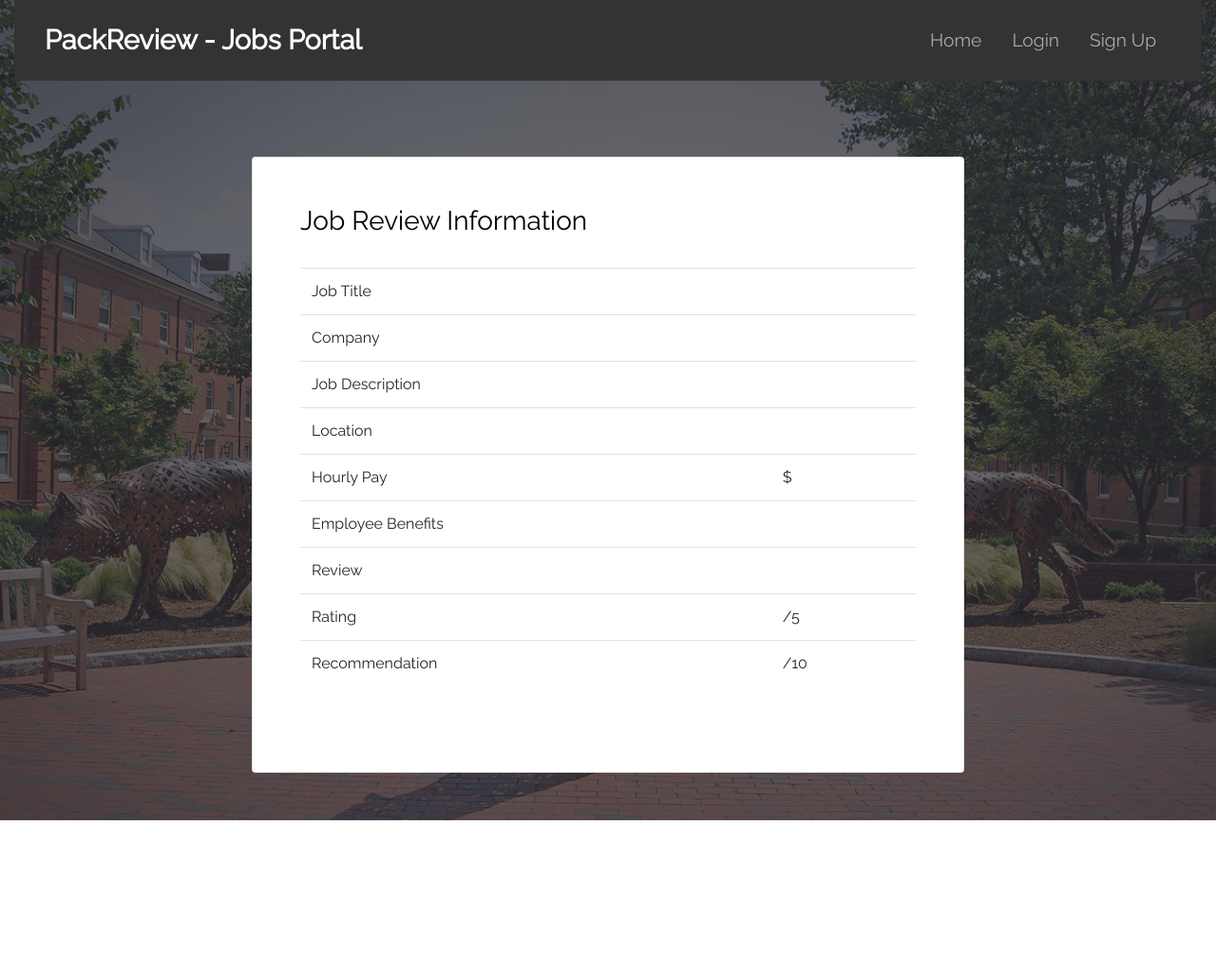
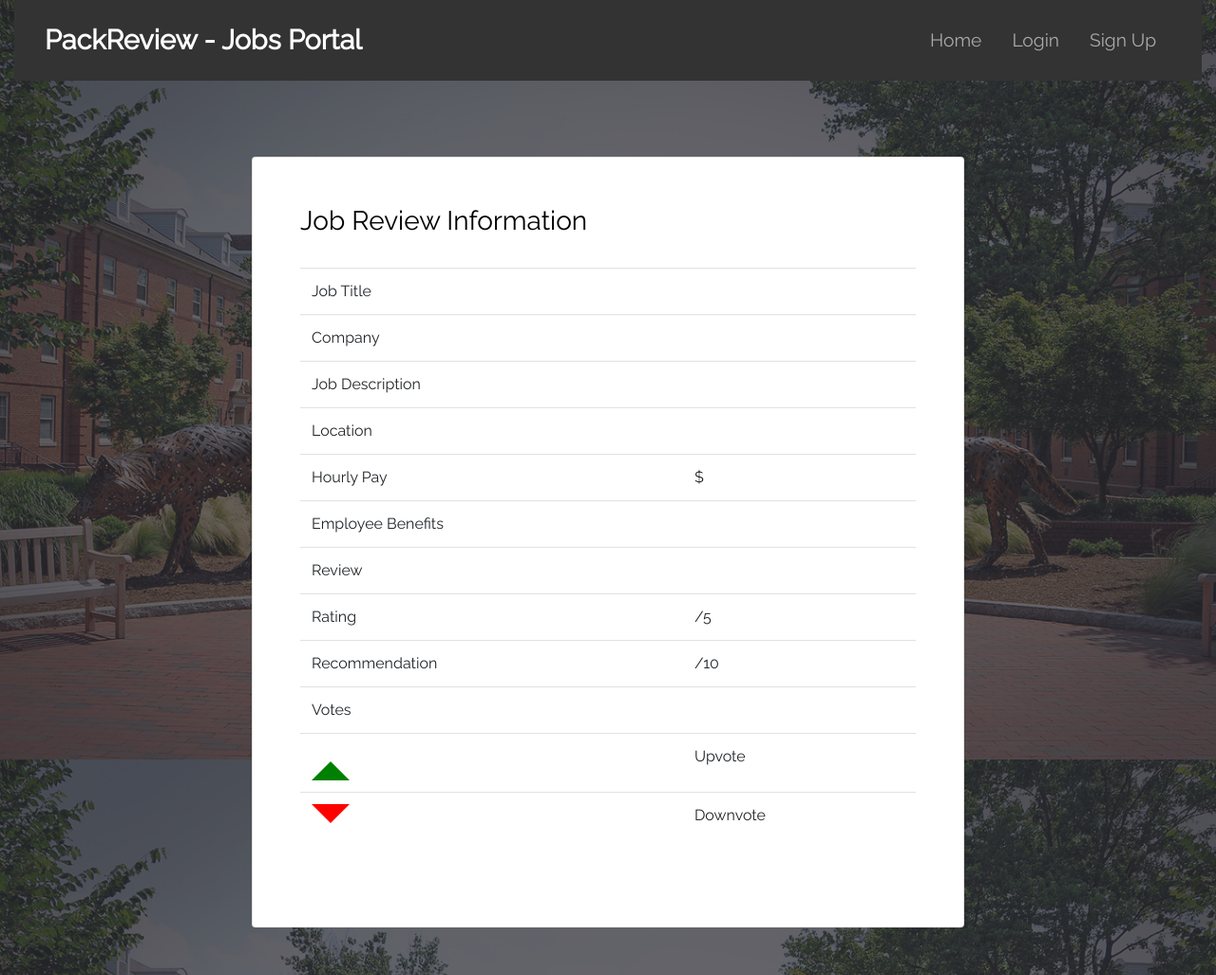
Before and after one commit to kunalshah03/PackReview_Part2, a Flask app: template app/templates/view.html in a window 1280 px wide. Shown: the whole page at 95% size. Before the commit the page ends 864 px from the top, so only its background shows below. Run offline with Flask 2, Linux system fonts and the light colour scheme; the template is opened without the code that fills it, so the values that code supplies are empty; some libraries are stand-ins or nearby versions.

Commit message:
Added upvote

```diff
--- a/app/routes.py
+++ b/app/routes.py
@@ -158,7 +158,8 @@ def add():
                 "review": form.get('review'),
                 "rating": form.get('rating'),
                 "recommendation": form.get('recommendation'),
-                "author": session['username']
+                "author": session['username'],
+                "upvote": 0
             }
 
         if jobsDB.find_one({'_id': job['_id']})== None:
@@ -229,6 +230,28 @@ def view(id):
     jobReview['id'] = jobReview.pop('_id')
     return render_template("view.html", entry=jobReview)
 
+@app.route('/upvote/<id>')
+def upvote(id):
+    """An API to update upvote information"""
+    intializeDB()
+    jobReview = jobsDB.find_one({"_id": id})
+    upvote = jobReview['upvote']
+    upvote+=1
+    jobsDB.update_one({"_id": id}, {"$set": {"upvote": upvote}})
+    return redirect("/view/"+id)
+
+@app.route('/downvote/<id>')
+def downvote(id):
+    """An API to update upvote information"""
+    intializeDB()
+    jobReview = jobsDB.find_one({"_id": id})
+    upvote = jobReview['upvote']
+    upvote-=1
+    jobsDB.update_one({"_id": id}, {"$set": {"upvote": upvote}})
+    return redirect("/view/"+id)
+
+
+
 @app.route('/delete/<id>')
 def delete(id):
     """An API to help delete a review"""
--- a/app/static/css/page_content.css
+++ b/app/static/css/page_content.css
@@ -48,3 +48,35 @@ form.filter::after {
   clear: both;
   display: table;
 }
+
+.arrow-up {
+  display: inline-block;
+  width: 0;
+  height: 0;
+  background-color: #fff;
+  padding: 0;
+  border: 0;
+  outline: none;
+  border-left: 20px solid transparent;
+  border-right: 20px solid transparent;
+  border-bottom: 20px solid green;
+}
+
+.arrow-down {
+  display: inline-block;
+  width: 0;
+  height: 0;
+  background-color: #fff;
+  padding: 0;
+  border: 0;
+  outline: none;
+  border-left: 20px solid transparent;
+  border-right: 20px solid transparent;
+  border-top: 20px solid red;
+}
+
+.vote {
+  /* width: 100px; */
+  margin: 10px;
+  /* height: 100px; */
+}
--- a/app/templates/view.html
+++ b/app/templates/view.html
@@ -4,6 +4,21 @@
 <link rel="stylesheet" href="{{url_for('static', filename='/css/page_content.css')}}"/>
 <link rel="stylesheet" href="https://cdnjs.cloudflare.com/ajax/libs/font-awesome/4.7.0/css/font-awesome.min.css">
 <script src="https://www.kryogenix.org/code/browser/sorttable/sorttable.js"></script>
+
+
+<script>
+  jQuery(document).ready(function($) {
+  $("#upvoteBtn").click(function() {
+      window.location = $(this).data("href");
+  });
+
+  $("#downvoteBtn").click(function() {
+      window.location = $(this).data("href");
+  });
+});
+</script>
+
+
 <div class="card mx-auto shadow-2-strong bg-white rounded" style="width: 60%; margin: 50px; padding: 50px;">
     <h3>Job Review Information</h3>
     <br>
@@ -45,8 +60,23 @@
             <td>Recommendation</td>
             <td>{{ entry.recommendation }}/10</td>
           </tr>
+          <tr>
+            <td>Votes</td>
+            <td>{{ entry.upvote }}</td>
+          </tr>
+          <tr>
+            <td><button class='arrow-up' id="upvoteBtn" data-href="/upvote/{{ entry.id }}"></button></td>
+            <td>Upvote</td>
+
+          </tr>
+          <tr>
+            <td><button id="downvoteBtn" data-href="/downvote/{{ entry.id }}" class='arrow-down'></button></td>
+            <td>Downvote</td>
+          </tr>
         </tbody>
       </table>
+
+
       <br>
       </div>
 {% endblock %}
```
Also changed, not shown: 1 other file.
